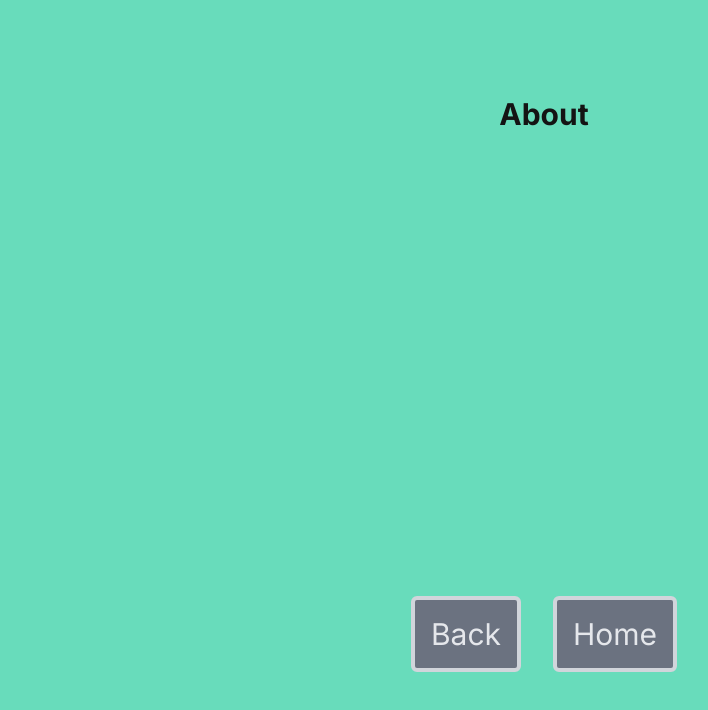
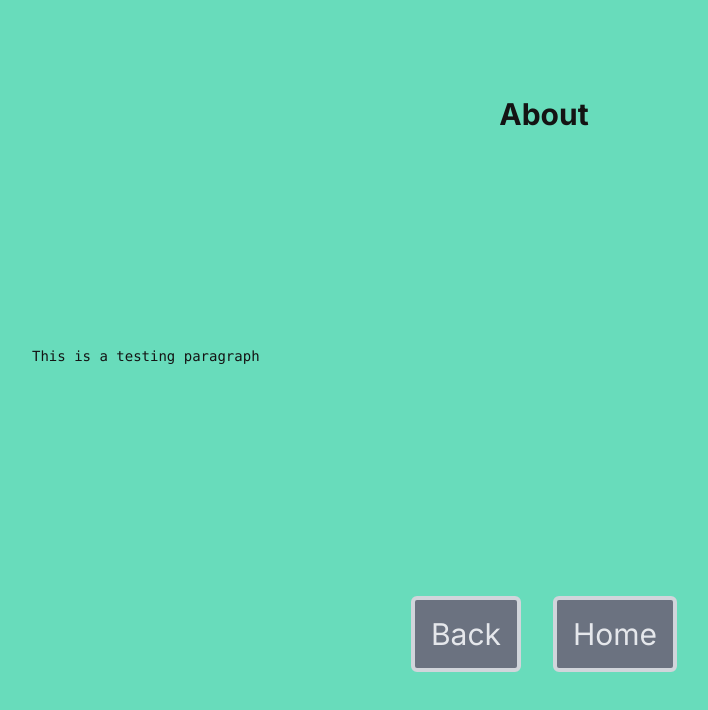
Before and after one commit to diamondcodebase/ox-app, a Next.js app: page /about in a window 1280 px wide. Shown: the top 710 px of the page, without its empty margins (96-804 px from the left). Built offline with nearby package versions, Linux system fonts and the light colour scheme.

Commit message:
insert a testing paragraph

```diff
--- a/src/app/about/page.js
+++ b/src/app/about/page.js
@@ -14,7 +14,7 @@ export default function About() {
             <main className="flex min-h-screen flex-col items-center justify-between p-24">
                 <div className='text-3xl font-bold'>About</div>
                 <div className="z-10 max-w-5xl w-full items-center justify-between font-mono text-sm lg:flex">
-
+                    <p>This is a testing paragraph</p>
                 </div>
                 <BasicButtonPanel />
             </main>
```
